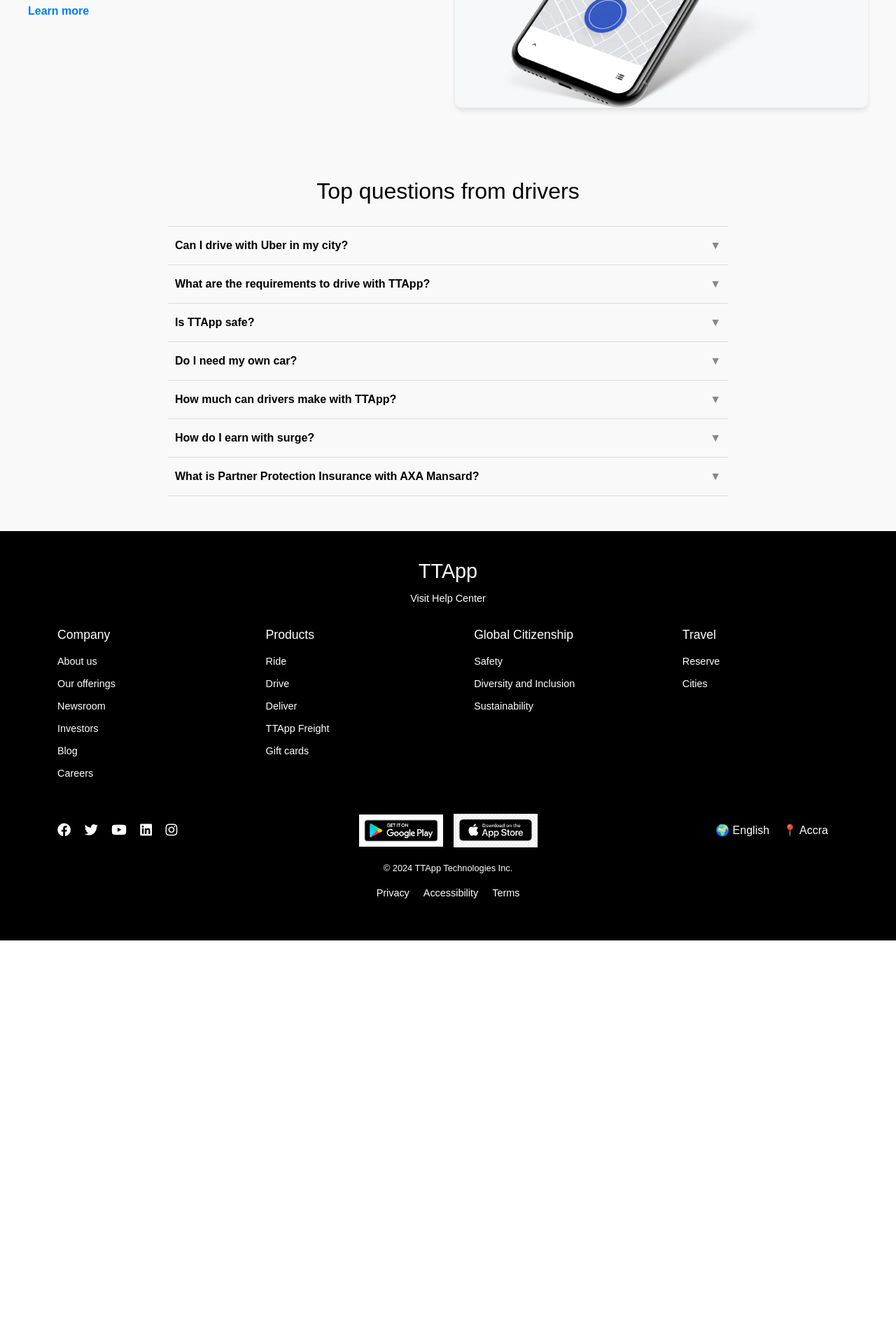
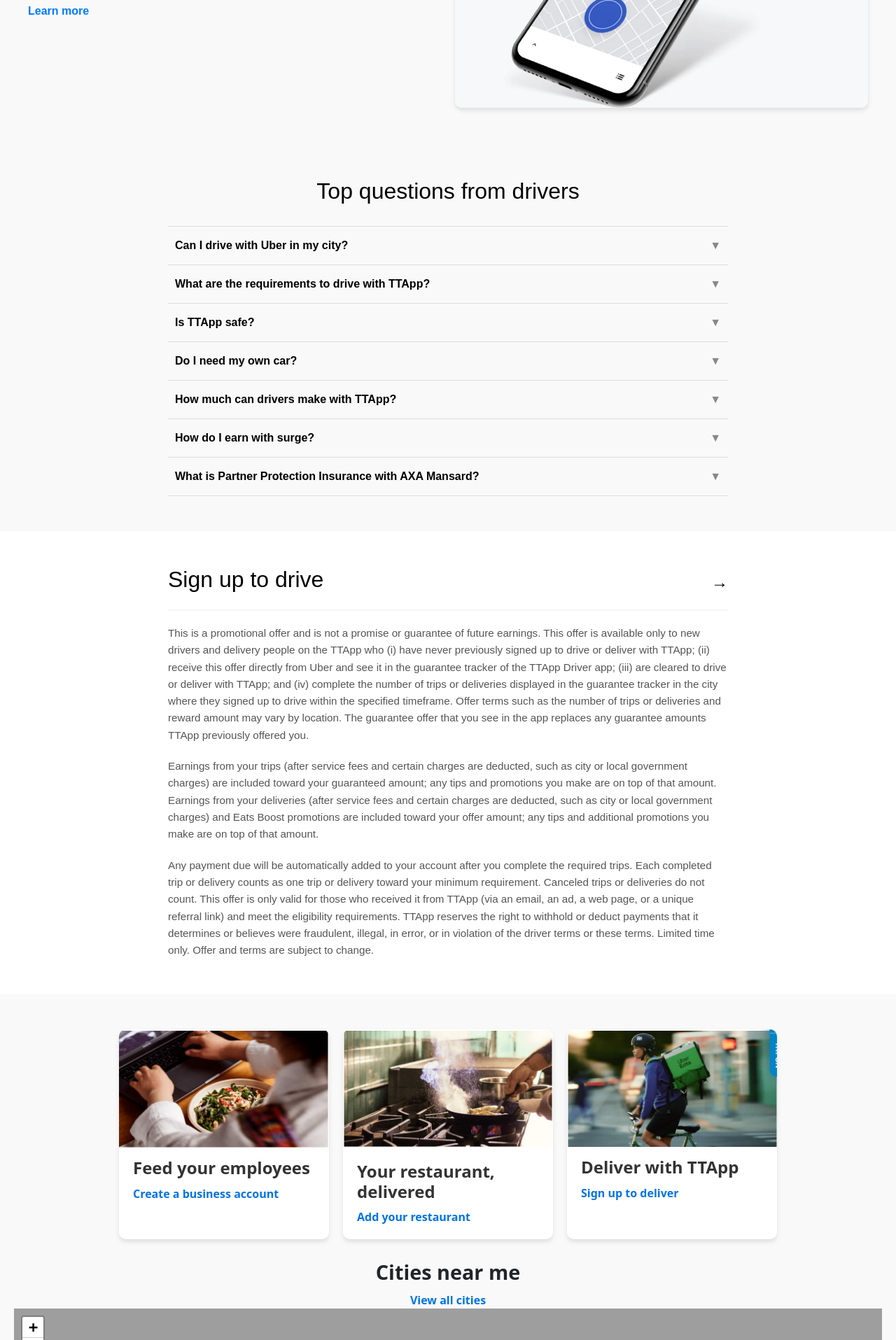
Before and after one commit to TTApp-gh/ttapp-gh-web, a Flask app: page / in a window 1280 px wide, after a click on "Drive & Deliver". Shown: the part 2560-4475 px from the top of the page at 70% size. Before the commit the page ends 3904 px from the top, so only its background shows below. Run offline with Flask 3, Linux system fonts and the light colour scheme; some libraries are stand-ins or nearby versions; grey boxes are pictures that could not be loaded.

Commit message:
i worked on the TTApp Eat page

```diff
--- a/static/css/style.css
+++ b/static/css/style.css
@@ -585,3 +585,241 @@
 .faq-item.active .arrow {
   transform: rotate(180deg);
 }
+
+/* Sign-Up Section Styles */
+.sign-up-section {
+  padding: 50px 20px;
+  font-family: Arial, sans-serif;
+  background-color: #ffffff;
+}
+
+.sign-up-container {
+  max-width: 800px;
+  margin: 0 auto;
+  color: #333;
+}
+
+.sign-up-header {
+  display: flex;
+  justify-content: space-between;
+  align-items: center;
+  margin-bottom: 10px;
+}
+
+.sign-up-header h2 {
+  font-size: 2rem;
+  color: #000;
+}
+
+.cta-arrow {
+  text-decoration: none;
+  font-size: 1.5rem;
+  font-weight: bold;
+  color: #000;
+  display: flex;
+  align-items: center;
+  transition: transform 0.3s ease;
+}
+
+.cta-arrow:hover {
+  transform: translateX(5px);
+}
+
+hr {
+  border: 1px solid #ddd;
+  margin-bottom: 20px;
+}
+
+.sign-up-content {
+  font-size: 0.95rem;
+  line-height: 1.6;
+  color: #555;
+}
+
+.sign-up-content p {
+  margin-bottom: 20px;
+}
+
+.sign-up-content p:last-child {
+  margin-bottom: 0;
+}
+
+
+
+
+
+/* TTApp Eat Section Starts Here */
+.delivery-section {
+  position: relative;
+  background-image: url('../images/eat.jpeg'); /* Replace with a relevant image */
+  background-size: cover;
+  background-position: center;
+  color: #fff;
+  text-align: center;
+  padding: 100px 20px;
+}
+
+.delivery-container {
+  position: relative;
+  max-width: 900px;
+  margin: 0 auto;
+  background: rgba(0, 0, 0, 0.6); /* Semi-transparent overlay */
+  padding: 40px;
+  border-radius: 10px;
+}
+
+.delivery-header h1 {
+  font-size: 2.5rem;
+  margin-bottom: 20px;
+  font-family: "Arial", sans-serif;
+}
+
+.delivery-form {
+  display: flex;
+  flex-direction: column;
+  gap: 20px;
+}
+
+.input-group {
+  display: flex;
+  gap: 10px;
+  align-items: center;
+}
+
+.delivery-input {
+  flex: 1;
+  padding: 15px;
+  border-radius: 5px;
+  border: none;
+  font-size: 1rem;
+  outline: none;
+}
+
+.delivery-time {
+  padding: 15px;
+  border-radius: 5px;
+  border: none;
+  font-size: 1rem;
+  background: #fff;
+  color: #333;
+  outline: none;
+}
+
+.search-btn {
+  padding: 15px 30px;
+  background-color: #000;
+  color: #fff;
+  border: none;
+  border-radius: 5px;
+  font-size: 1rem;
+  font-weight: bold;
+  cursor: pointer;
+  transition: background-color 0.3s;
+}
+
+.search-btn:hover {
+  background-color: #333;
+}
+
+.signin-link {
+  font-size: 0.9rem;
+}
+
+.signin-link a {
+  color: #fff;
+  font-weight: bold;
+  text-decoration: underline;
+}
+
+.background-overlay {
+  position: absolute;
+  top: 0;
+  left: 0;
+  width: 100%;
+  height: 100%;
+  z-index: -1;
+  background: rgba(0, 0, 0, 0.4);
+  border-radius: 10px;
+}
+
+
+/* Services Section */
+.ttapp-services {
+  padding: 50px 20px;
+  text-align: center;
+  background-color: #f9f9f9;
+}
+
+.services-container {
+  display: flex;
+  flex-wrap: wrap;
+  gap: 20px;
+  justify-content: center;
+  margin-bottom: 30px;
+}
+
+.service-card {
+  background-color: #fff;
+  border-radius: 10px;
+  overflow: hidden;
+  box-shadow: 0 4px 6px rgba(0, 0, 0, 0.1);
+  max-width: 300px;
+  text-align: left;
+  transition: transform 0.3s ease, box-shadow 0.3s ease;
+}
+
+.service-card:hover {
+  transform: translateY(-5px);
+  box-shadow: 0 8px 16px rgba(0, 0, 0, 0.2);
+}
+
+.service-image {
+  width: 100%;
+  height: auto;
+  display: block;
+}
+
+.service-card h2 {
+  font-size: 1.5rem;
+  margin: 15px 20px 10px;
+  font-weight: bold;
+  color: #333;
+}
+
+.service-link {
+  display: inline-block;
+  margin: 0 20px 20px;
+  color: #0073e6;
+  font-weight: bold;
+  text-decoration: none;
+  transition: color 0.3s ease;
+}
+
+.service-link:hover {
+  color: #005bb5;
+}
+
+/* Cities Section */
+.cities-near-me {
+  margin-top: 30px;
+}
+
+.cities-near-me h2 {
+  font-size: 1.8rem;
+  font-weight: bold;
+  margin-bottom: 10px;
+}
+
+.view-all-link {
+  font-size: 1rem;
+  font-weight: bold;
+  color: #0073e6;
+  text-decoration: none;
+  transition: color 0.3s ease;
+}
+
+.view-all-link:hover {
+  color: #005bb5;
+}
+
+/* TTApp Eat Section ends Here */
--- a/static/js/script.js
+++ b/static/js/script.js
@@ -49,7 +49,7 @@
 // Function to initialize the map
 function initializeMap() {
 	// Create the map
-	const map = L.map('map').setView([0, 0], 13); // Default view
+	const map = L.map('maps').setView([0, 0], 13); // Default view
 
 	// Add OpenStreetMap tiles
 	L.tileLayer('https://{s}.tile.openstreetmap.org/{z}/{x}/{y}.png', {
@@ -83,7 +83,8 @@
 
 // Initialize the map when the page loads
 window.onload = initializeMap;
-/*
+
+
 let map;
 let geocoder;
 
@@ -115,6 +116,7 @@
 			}else{
 				setInterval('load("cord", "../lib/profile.php", '+cord+')',16000);
 			}
+			*/
 
 			//alert(document.getElementById("cord").value);
 
@@ -131,4 +133,3 @@
 function handleLocationError(browserHasGeolocation, pos) {
 	alert(browserHasGeolocation ? "Error: The Geolocation service failed." : "Error: Your browser doesn't support geolocation.");
 }
-*/
--- a/templates/index.py
+++ b/templates/index.py
@@ -30,10 +30,10 @@
                     <a class="nav-link" href="#driver">Drive & Deliver</a>
                 </li>
                 <li id="ride" class="nav-item navigate">
-                    <a class="nav-link" href="#ride">Ride</a>
+                    <a class="nav-link" href="#riding">Ride</a>
                 </li>
 				<li id="eat" class="nav-item navigate">
-                    <a class="nav-link" href="#eat">{{ app_name }} Eats</a>
+                    <a class="nav-link" href="#eating">{{ app_name }} Eats</a>
                 </li>
 				<li id="business" class="nav-item navigate">
                     <a class="nav-link" href="#bussiness">{{ app_name }} for Business</a>
@@ -70,7 +70,7 @@
 </section>
 
 <!-- Ride/Package Section -->
-<section class="section home ride-package-section">
+<section id="riding" class="section home ride ride-package-section" title="ride">
     <div class="container">
         <div class="row align-items-center">
             <!-- Left Side: Form -->
@@ -140,7 +140,7 @@
 
 
 <!-- Suggestions Section -->
-<section class="section home suggestions-section py-5">
+<section class="section home ride suggestions-section py-5">
     <div class="container">
         <h2 class="mb-4">Suggestions</h2>
         <div class="row">
@@ -593,8 +593,98 @@
     </div>
   </div>
 </section>
+
+<section class="section drive sign-up-section">
+  <div class="sign-up-container">
+    <div class="sign-up-header">
+      <h2>Sign up to drive</h2>
+      <a href="#" class="cta-arrow">
+        <span>→</span>
+      </a>
+    </div>
+    <hr />
+    <div class="sign-up-content">
+      <p>
+        This is a promotional offer and is not a promise or guarantee of future earnings. This offer is available only to new drivers and delivery people on the {{ app_name }} who (i) have never previously signed up to drive or deliver with {{ app_name }}; (ii) receive this offer directly from Uber and see it in the guarantee tracker of the {{ app_name }} Driver app; (iii) are cleared to drive or deliver with {{ app_name }}; and (iv) complete the number of trips or deliveries displayed in the guarantee tracker in the city where they signed up to drive within the specified timeframe. Offer terms such as the number of trips or deliveries and reward amount may vary by location. The guarantee offer that you see in the app replaces any guarantee amounts {{ app_name }} previously offered you.
+      </p>
+      <p>
+        Earnings from your trips (after service fees and certain charges are deducted, such as city or local government charges) are included toward your guaranteed amount; any tips and promotions you make are on top of that amount. Earnings from your deliveries (after service fees and certain charges are deducted, such as city or local government charges) and Eats Boost promotions are included toward your offer amount; any tips and additional promotions you make are on top of that amount.
+      </p>
+      <p>
+        Any payment due will be automatically added to your account after you complete the required trips. Each completed trip or delivery counts as one trip or delivery toward your minimum requirement. Canceled trips or deliveries do not count. This offer is only valid for those who received it from {{ app_name }} (via an email, an ad, a web page, or a unique referral link) and meet the eligibility requirements. {{ app_name }} reserves the right to withhold or deduct payments that it determines or believes were fraudulent, illegal, in error, or in violation of the driver terms or these terms. Limited time only. Offer and terms are subject to change.
+      </p>
+    </div>
+  </div>
+</section>
+
 <!--------------------------- The Drive Page Ends Here ------------------------>
 <!--------------------------- The Drive Page Ends Here ------------------------>
+
+
+
+
+
+
+
+<!--------- The TTApp Eat Page is Identified and starts here id=drive -------------->
+<!--------- The TTApp Eat Page is Identified and starts here id=drive -------------->
+
+<section id="eating" class="section eat delivery-section" title="eat">
+  <div class="delivery-container">
+    <header class="delivery-header">
+      <h1>Order delivery near you</h1>
+    </header>
+    <form class="delivery-form">
+      <div class="input-group">
+        <input
+          type="text"
+          placeholder="Enter delivery address"
+          class="delivery-input"
+          aria-label="Enter delivery address"
+        />
+        <select class="delivery-time">
+          <option value="now">Deliver now</option>
+          <option value="later">Deliver later</option>
+        </select>
+        <button type="button" class="search-btn">Search here</button>
+      </div>
+      <p class="signin-link">
+        Or <a href="#">Sign In</a>
+      </p>
+    </form>
+    <div class="background-overlay"></div>
+  </div>
+</section>
+
+<section class="ttapp-services">
+  <div class="services-container">
+    <div class="service-card">
+      <img src="{{ url_for('static', filename='images/eat_image1.PNG') }}" alt="Feed your employees" class="service-image" />
+      <h2>Feed your employees</h2>
+      <a href="#" class="service-link">Create a business account</a>
+    </div>
+    <div class="service-card">
+      <img src="{{ url_for('static', filename='images/eat_image2.PNG') }}" alt="Your restaurant, delivered" class="service-image" />
+      <h2>Your restaurant, delivered</h2>
+      <a href="#" class="service-link">Add your restaurant</a>
+    </div>
+    <div class="service-card">
+      <img src="{{ url_for('static', filename='images/eat_image3.PNG') }}" alt="Deliver with TTApp" class="service-image" />
+      <h2>Deliver with TTApp</h2>
+      <a href="#" class="service-link">Sign up to deliver</a>
+    </div>
+  </div>
+
+  <div class="cities-near-me">
+    <h2>Cities near me</h2>
+    <a href="#" class="view-all-link">View all cities</a>
+    <div id="maps" style="height: 500px; width: 100%;"></div>
+  </div>
+</section>
+
+<!--------------------------- The TTApp Eat Page Ends Here ------------------------>
+<!--------------------------- The TTApp Eat Page Ends Here ------------------------>
+
 
 
 
```
Also changed, not shown: static/images/drive8.PNG (added), static/images/eat.jfif (added), static/images/eat.jpeg (added), static/images/eat0.PNG (added), static/images/eat1.PNG (added), static/images/eat2.PNG (added), static/images/eat_image1.PNG (added), static/images/eat_image2.PNG (added), static/images/eat_image3.PNG (added).
